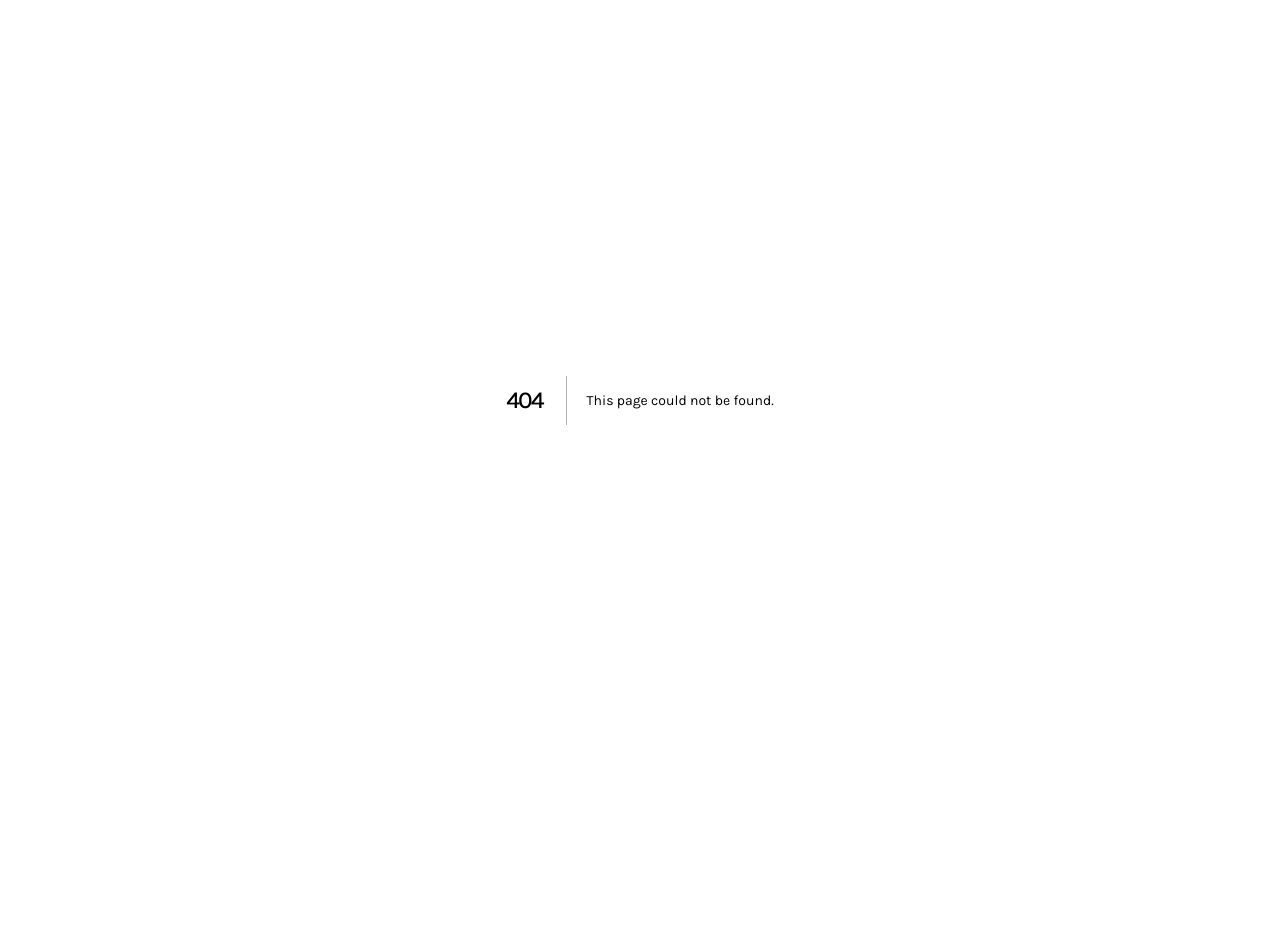
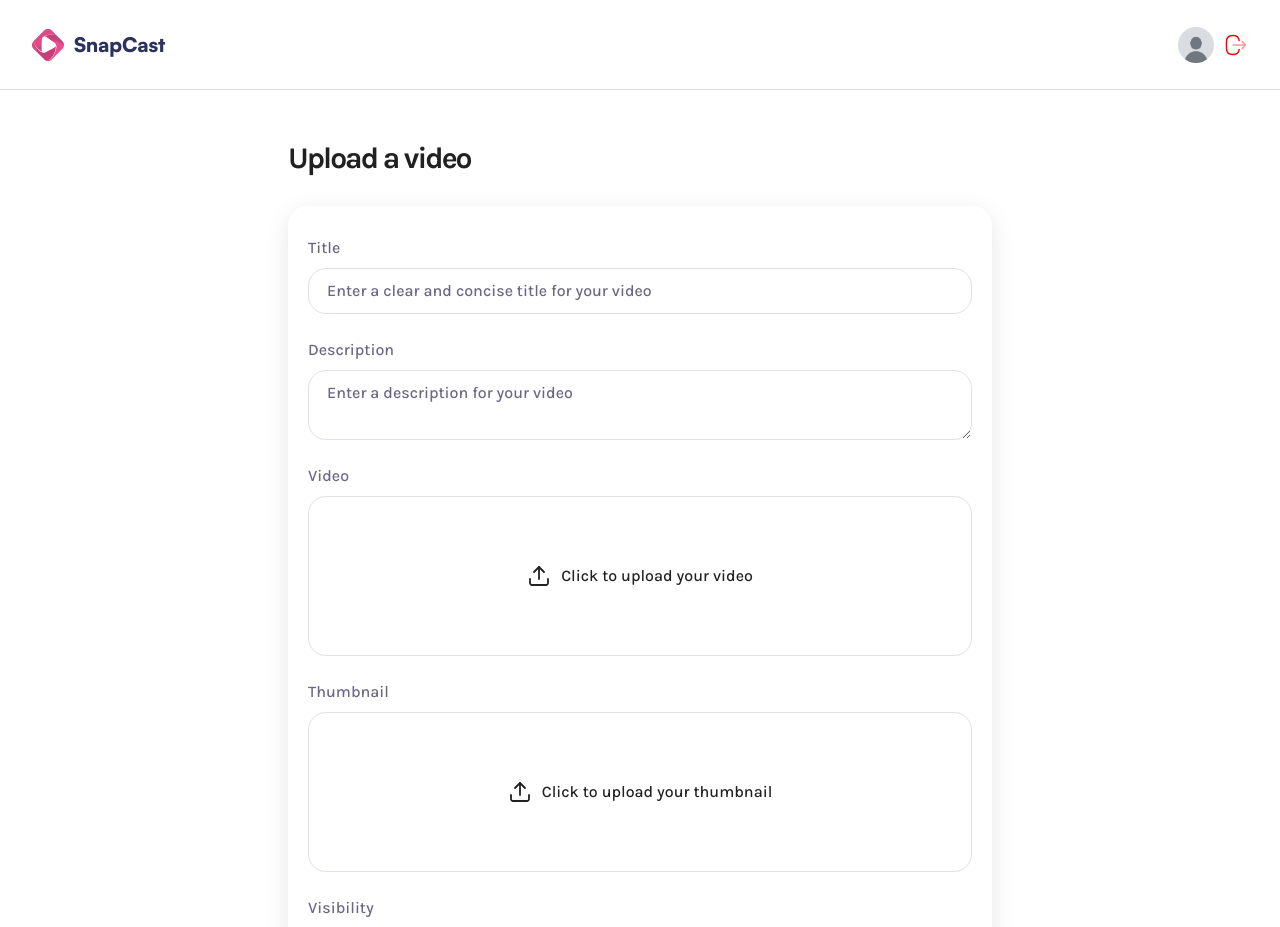
Before and after one commit to rof1yev/loom_clone, a Next.js app: page /upload in a window 1280 px wide. Before the commit this address had no page. Shown: the top 927 px of the page. Before the commit the page ends 800 px from the top, so only its background shows below. Built offline with nearby package versions, Linux system fonts and the light colour scheme.

Commit message:
implement upload page design

```diff
--- /dev/null
+++ b/app/(root)/upload/page.tsx
@@ -0,0 +1,114 @@
+"use client";
+
+import FileInput from "@/components/file-input";
+import FormField from "@/components/form-field";
+import { MAX_THUMBNAIL_SIZE, MAX_VIDEO_SIZE } from "@/constants";
+import { useFileInput } from "@/hooks/use-file-input";
+import { ChangeEvent, FormEvent, useState } from "react";
+
+export default function UploadPage() {
+  const [formData, setFormData] = useState({
+    title: "",
+    description: "",
+    visibility: "public",
+  });
+  const video = useFileInput(MAX_VIDEO_SIZE);
+  const thumbnail = useFileInput(MAX_THUMBNAIL_SIZE);
+  const [isSubmitting, setIsSubmitting] = useState<boolean>(false);
+  const [error, setError] = useState<string>("");
+
+  const handleChange = (e: ChangeEvent<HTMLInputElement>) => {
+    const { name, value } = e.target;
+    setFormData({ ...formData, [name]: value });
+  };
+
+  const handleSubmit = async (e: FormEvent) => {
+    e.preventDefault();
+    setIsSubmitting(true);
+
+    try {
+      if (!video.file || !thumbnail.file) {
+        setError("Please upload both a video and thumbnail file.");
+        return;
+      }
+      if (!formData.title || !formData.description) {
+        setError("Please fill in all required fields.");
+        setIsSubmitting(false);
+        return;
+      }
+
+      //   Upload the video to Bunny
+      //   Upload the thumbnail to DB
+      //   Attach thumbnail
+      // Create a new DB entry for the video details (urls, data)
+    } catch (e) {
+      // catch block
+    } finally {
+      setIsSubmitting(false);
+    }
+  };
+
+  return (
+    <div className="wrapper-md upload-page">
+      <h1>Upload a video</h1>
+      {error && <div className="error-field">{error}</div>}
+      <form
+        onSubmit={handleSubmit}
+        className="rounded-20 shadow-10 gap-6 w-full flex flex-col px-5 py-7.5"
+      >
+        <FormField
+          id="title"
+          label="Title"
+          value={formData.title}
+          onChange={handleChange}
+          placeholder="Enter a clear and concise title for your video"
+        />
+        <FormField
+          id="description"
+          label="Description"
+          value={formData.description}
+          onChange={handleChange}
+          placeholder="Enter a description for your video"
+          as="textarea"
+        />
+
+        <FileInput
+          id="video"
+          label="Video"
+          accept="video/*"
+          file={video.file}
+          previewUrl={video.previewUrl}
+          inputRef={video.inputRef}
+          onChange={video.handleFileChange}
+          onReset={video.resetFile}
+          type="video"
+        />
+        <FileInput
+          id="thumbnail"
+          label="Thumbnail"
+          accept="image/*"
+          file={thumbnail.file}
+          previewUrl={thumbnail.previewUrl}
+          inputRef={thumbnail.inputRef}
+          onChange={thumbnail.handleFileChange}
+          onReset={thumbnail.resetFile}
+          type="image"
+        />
+        <FormField
+          id="visibility"
+          label="Visibility"
+          value={formData.visibility}
+          onChange={handleChange}
+          as="select"
+          options={[
+            { value: "public", label: "Public" },
+            { value: "private", label: "Private" },
+          ]}
+        />
+        <button type="submit" disabled={isSubmitting} className="submit-button">
+          {isSubmitting ? "Uploading..." : "Upload Video"}
+        </button>
+      </form>
+    </div>
+  );
+}
--- /dev/null
+++ b/components/file-input.tsx
@@ -0,0 +1,59 @@
+import Image from "next/image";
+
+const FileInput = ({
+  id,
+  label,
+  accept,
+  file,
+  previewUrl,
+  inputRef,
+  onChange,
+  onReset,
+  type,
+}: FileInputProps) => {
+  return (
+    <div className="file-input">
+      <label htmlFor={id}>{label}</label>
+
+      <input
+        type="file"
+        accept={accept}
+        ref={inputRef}
+        onChange={onChange}
+        hidden
+      />
+
+      {!previewUrl ? (
+        <figure onClick={() => inputRef.current?.click()}>
+          <Image
+            src="/assets/icons/upload.svg"
+            alt="Upload icon"
+            width={24}
+            height={24}
+          />
+          <p>Click to upload your {id}</p>
+        </figure>
+      ) : (
+        <div>
+          {type === "video" ? (
+            <video src={previewUrl} controls />
+          ) : (
+            <Image src={previewUrl} alt="Preview image" fill />
+          )}
+
+          <button type="button" onClick={onReset}>
+            <Image
+              src="/assets/icons/close.svg"
+              alt="Close"
+              width={16}
+              height={16}
+            />
+          </button>
+          <p>{file?.name}</p>
+        </div>
+      )}
+    </div>
+  );
+};
+
+export default FileInput;
--- /dev/null
+++ b/components/form-field.tsx
@@ -0,0 +1,44 @@
+const FormField = ({
+  id,
+  label,
+  value,
+  onChange,
+  placeholder,
+  type = "text",
+  as = "input",
+  options = [],
+}: FormFieldProps) => {
+  return (
+    <div className="form-field">
+      <label htmlFor={id}>{label}</label>
+      {as === "textarea" ? (
+        <textarea
+          id={id}
+          name={id}
+          value={value}
+          onChange={onChange}
+          placeholder={placeholder}
+        />
+      ) : as === "select" ? (
+        <select id={id} name={id} value={value} onChange={onChange}>
+          {options.map((option) => (
+            <option key={option.value} value={option.value}>
+              {option.label}
+            </option>
+          ))}
+        </select>
+      ) : (
+        <input
+          type={type}
+          id={id}
+          name={id}
+          value={value}
+          onChange={onChange}
+          placeholder={placeholder}
+        />
+      )}
+    </div>
+  );
+};
+
+export default FormField;
--- /dev/null
+++ b/hooks/use-file-input.tsx
@@ -0,0 +1,47 @@
+import { ChangeEvent, useRef, useState } from "react";
+
+export const useFileInput = (maxSize: number) => {
+  const [file, setFile] = useState<File | null>(null);
+  const [previewUrl, setPreviewUrl] = useState<string | null>(null);
+  const [duration, setDuration] = useState<number | null>(null);
+  const inputRef = useRef<HTMLInputElement>(null);
+
+  const handleFileChange = (e: ChangeEvent<HTMLInputElement>) => {
+    if (e.target.files?.[0]) {
+      const selectedFile = e.target.files[0];
+
+      if (selectedFile.size > maxSize) return;
+
+      if (previewUrl) URL.revokeObjectURL(previewUrl);
+
+      setFile(selectedFile);
+      const objectUrl = URL.createObjectURL(selectedFile);
+      setPreviewUrl(objectUrl);
+
+      // Extract duration for video files
+      if (selectedFile.type.startsWith("video/")) {
+        const video = document.createElement("video");
+        video.preload = "metadata";
+        video.onloadedmetadata = () => {
+          // Only set duration if it's a valid finite number
+          if (isFinite(video.duration) && video.duration > 0)
+            setDuration(Math.round(video.duration)); // Round to nearest integer
+          else setDuration(null); // Set to null if invalid
+
+          URL.revokeObjectURL(video.src);
+        };
+        video.src = objectUrl;
+      }
+    }
+  };
+
+  const resetFile = () => {
+    if (previewUrl) URL.revokeObjectURL(previewUrl);
+    setFile(null);
+    setPreviewUrl(null);
+    setDuration(null);
+    if (inputRef.current) inputRef.current.value = "";
+  };
+
+  return { file, previewUrl, duration, inputRef, handleFileChange, resetFile };
+};
```
